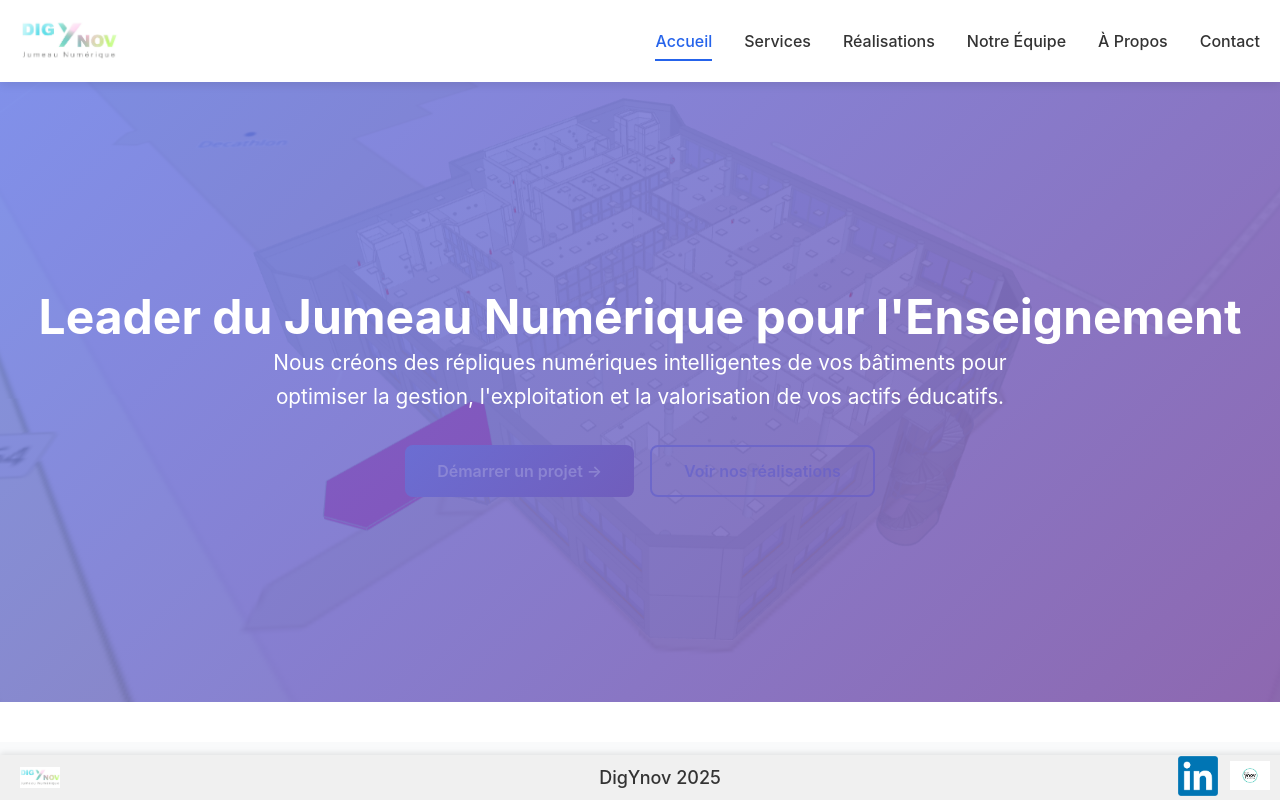
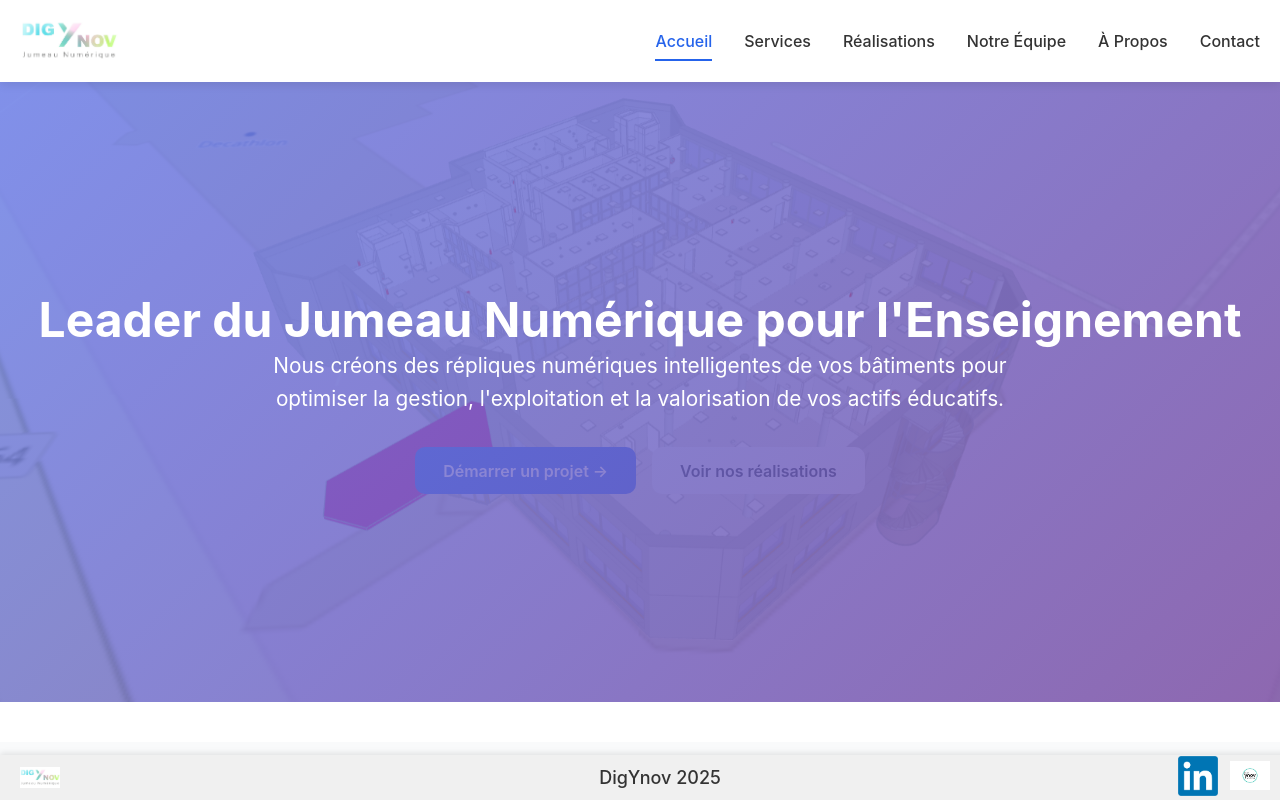
Before and after one commit to Tancelin1/dig-ynov, a React (Create React App) app: page / in a window 1280 px wide. Shown: the top 800 px of the page. Built offline with nearby package versions, Linux system fonts and the light colour scheme.

Commit message:
change color for title

```diff
--- a/src/assets/Page.css
+++ b/src/assets/Page.css
@@ -165,6 +165,54 @@
   flex-wrap: wrap;
   margin-top: 2rem;
 }
+.btn {
+  display: inline-flex;
+  align-items: center;
+  justify-content: center;
+  padding: 0.85rem 1.75rem;
+  border-radius: 10px;
+  font-weight: 600;
+  border: none;
+  cursor: pointer;
+  background: none;
+  transition:
+    background-color 0.3s ease,
+    transform 0.2s ease,
+    box-shadow 0.2s ease;
+}
+
+.btn-primary {
+  background-color: #2563eb;
+  color: white;
+}
+
+.btn-primary:hover {
+  background-color: #1e40af;
+  transform: translateY(-2px);
+  box-shadow: 0 10px 20px rgba(0, 0, 0, 0.15);
+}
+
+.btn-primary:active {
+  transform: translateY(0);
+  box-shadow: 0 6px 12px rgba(0, 0, 0, 0.15);
+}
+
+.btn-secondary {
+  background-color: #e5e7eb;
+  color: #1f2937;
+}
+
+.btn-secondary:hover {
+  background-color: #d1d5db;
+  transform: translateY(-2px);
+  box-shadow: 0 10px 20px rgba(0, 0, 0, 0.1);
+}
+
+.btn-secondary:active {
+  transform: translateY(0);
+  box-shadow: 0 6px 12px rgba(0, 0, 0, 0.1);
+}
+
 
 .gallery-grid {
   display: grid;
--- a/src/assets/TeamSection.css
+++ b/src/assets/TeamSection.css
@@ -30,7 +30,7 @@
 
 .section-title {
     font-size: 1.1rem;
-    color: #fedbf2;
+    color: #7ecbc5;
     font-weight: 500;
     margin-bottom: 20px;
     text-align: center;
--- a/src/components/pages/RealisationsPage.js
+++ b/src/components/pages/RealisationsPage.js
@@ -37,7 +37,7 @@ function RealisationsPage() {
             <li>Surface modélisée : 5 000 m²</li>
             <li>Nombre d'équipements inventoriés : 500+</li>
             <li>Durée du projet : 6 mois</li>
-            <li>Technologies : BIM, TEIA, React</li>
+            <li>Technologies : BIM, TEIA</li>
           </ul>
         </div>
       </section>
```
